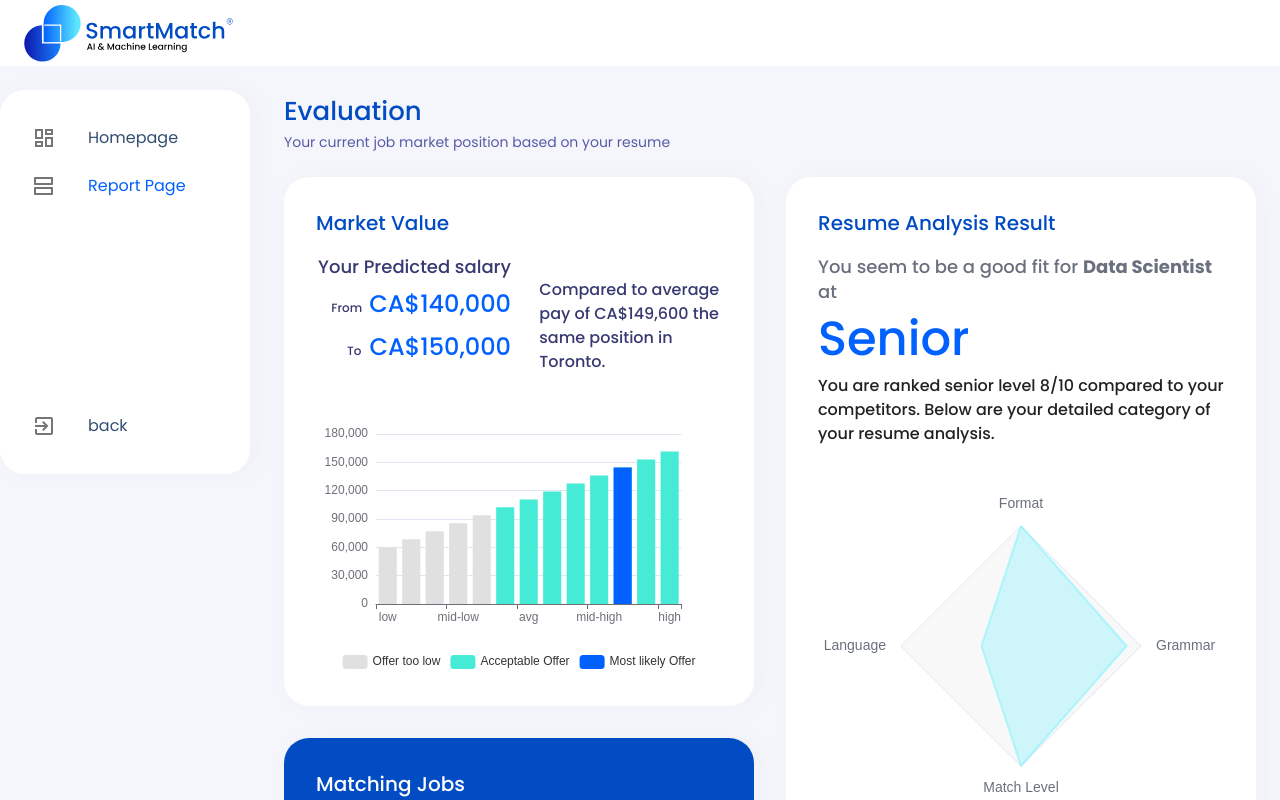
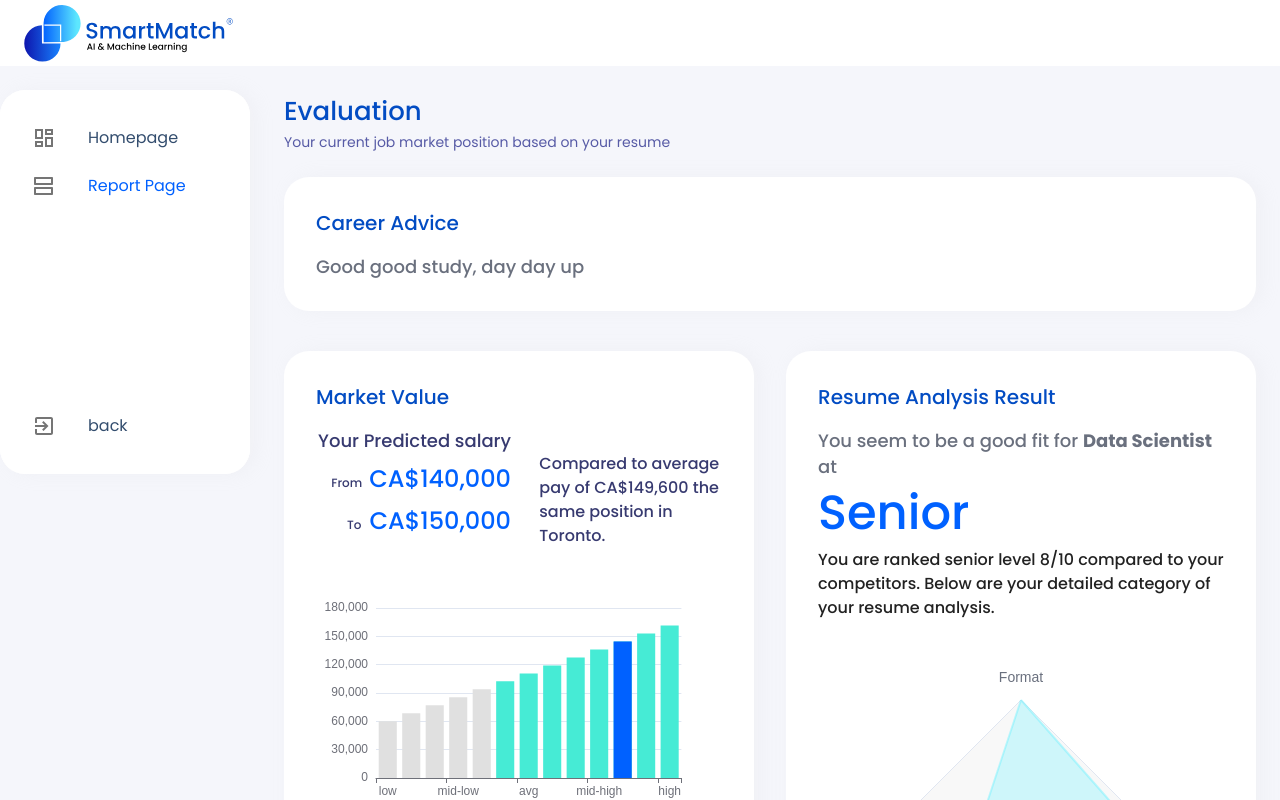
Before and after one commit to takeramagan/Smart-Match, a Next.js app: page /report in a window 1280 px wide. Both pictures are taken after a click on the button "SEE DEMO REPORT". Shown: the top 800 px of the page. Built offline with nearby package versions, Linux system fonts and the light colour scheme.

Commit message:
feat add career advice

```diff
--- /dev/null
+++ b/src/features/report/CareerAdviceSection.js
@@ -0,0 +1,18 @@
+import { Box, Chip, Link } from '@material-ui/core'
+import { Section } from '../../components/Section'
+
+export const CareerAdviceSection = ({ report }) => {
+
+  return (
+    <Section>
+      <Box p={4} mb={1}>
+        <Box fontSize='20px' mb={2} fontWeight='500' color='#024CC3'>
+          Career Advice
+        </Box>
+        <Box fontSize='18px' fontWeight='500' color='#6A707E'>
+          Good good study, day day up
+        </Box>
+      </Box>
+    </Section>
+  )
+}
--- a/src/pages/report.js
+++ b/src/pages/report.js
@@ -9,6 +9,7 @@ import { MarketValueSection } from '../features/report/MarketValueSection'
 import { MatchingJobsSection } from '../features/report/MatchingJobsSection'
 import { CareerPathwaySection } from '../features/report/CareerPathwaySection'
 import { CourseSection } from '../features/report/CourseSection'
+import { CareerAdviceSection} from '../features/report/CareerAdviceSection'
 
 import { useDropzone } from 'react-dropzone'
 import { Section } from '../components/Section'
@@ -188,6 +189,9 @@ export default function Home () {
         </Box>
 
         <Grid container spacing={4}>
+          <Grid item xs={12}>
+            <CareerAdviceSection report={report} />
+          </Grid>
           <Grid item xs={6}>
             <MarketValueSection report={report} />
             <MatchingJobsSection report={report} />
```
